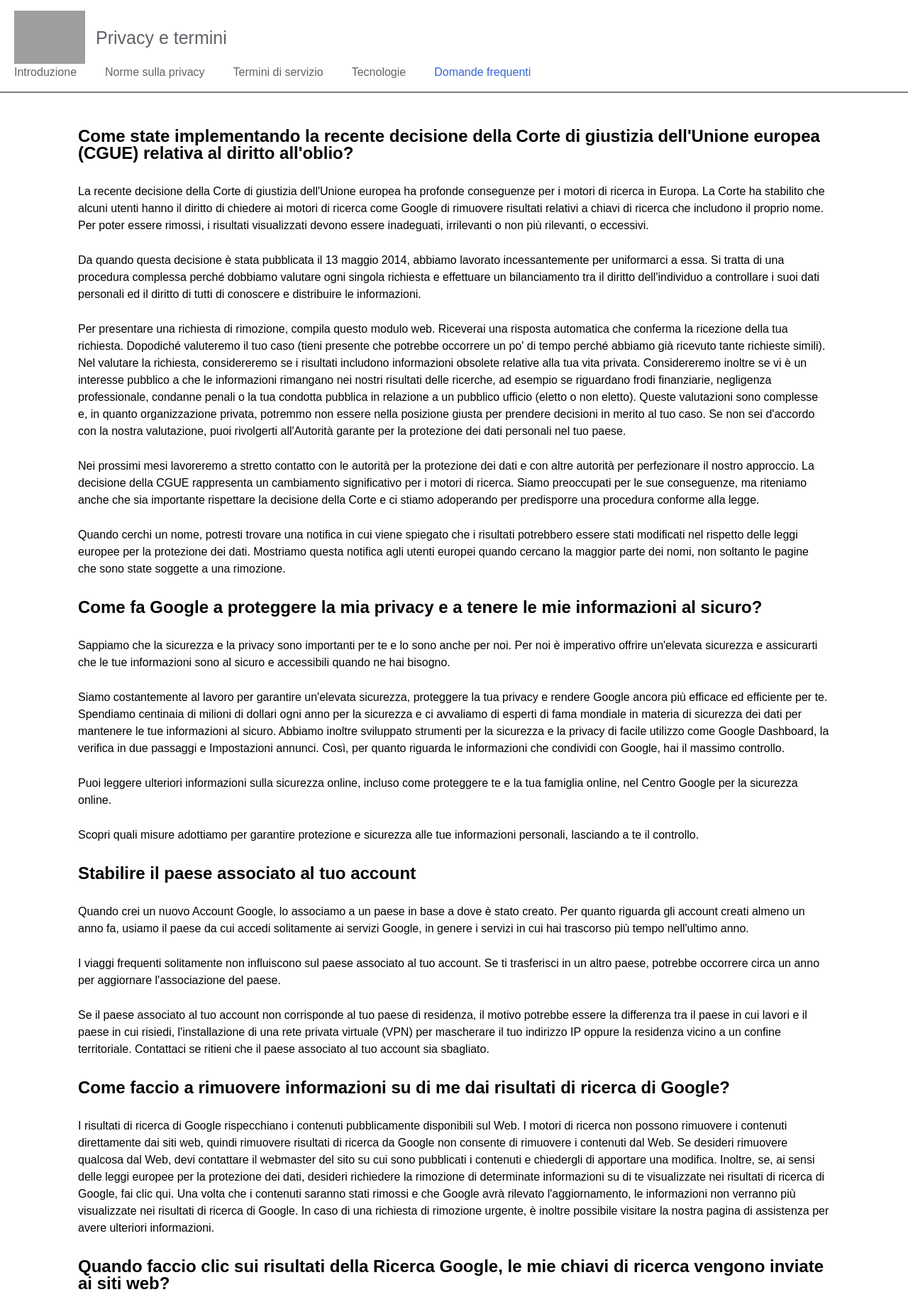
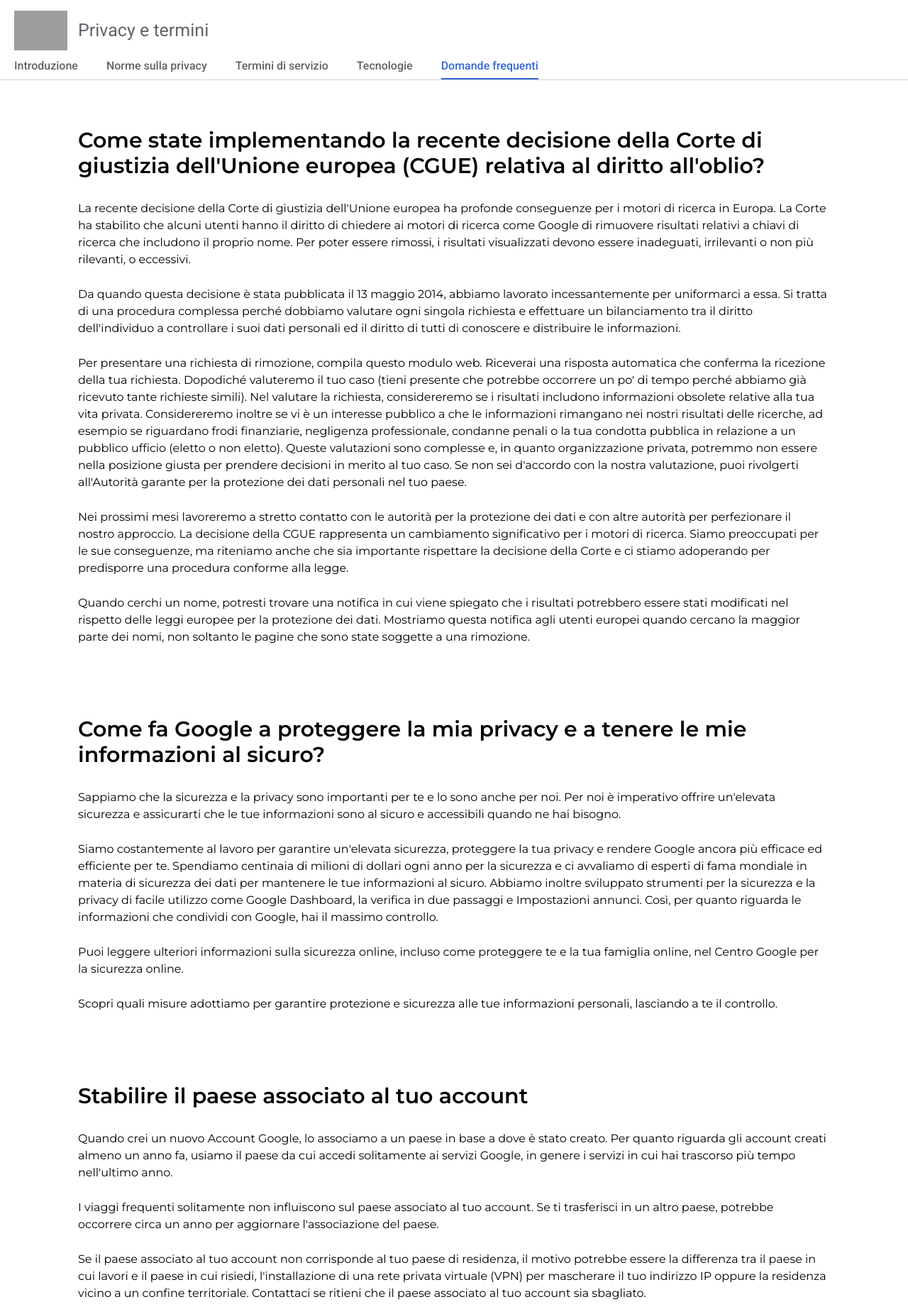
Before and after one commit to Nuccia955/php-google-faq, a PHP site: page / in a window 1280 px wide. Shown: the top 1852 px of the page at 71% size. Run offline with PHP 8.4, Linux system fonts and the light colour scheme; grey boxes are pictures that could not be loaded.

Commit message:
edit style

```diff
--- a/css/style.css
+++ b/css/style.css
@@ -3,7 +3,6 @@
     margin: 0;
     padding: 0;
     box-sizing: border-box;
-    font-family: sans-serif;
 }
 
 body {
@@ -25,8 +24,8 @@ body {
 
 /* HEADER */
 header {
-    padding: 15px 20px;
-    border-bottom: 2px solid gray;
+    padding: 15px 20px 0;
+    border-bottom: 1px solid lightgray;
     position: fixed;
     top: 0;
     left: 0;
@@ -35,8 +34,12 @@ header {
     z-index: 1;
 }
 
+.logo {
+    margin-bottom: 10px;
+}
+
 .logo img {
-    max-width: 100px;
+    max-width: 75px;
     margin-right: 15px;
 }
 
@@ -53,16 +56,22 @@ nav ul li {
 nav ul li a {
     text-decoration: none;
     color: #5f6368;
+    font-weight: 500;
     display: inline-block;
+    padding-bottom: 5px;
+    border-bottom: 2px solid transparent;
 }
 
-nav ul li a.active {
+nav ul li a.active,
+nav ul li a:hover {
     color: #3367d6;
+    border-color: currentColor;
 }
 
 /* MAIN */
 main {
     margin-top: 100px;
+    font-family: 'Montserrat', sans-serif;
 }
 
 main .container {
@@ -71,8 +80,14 @@ main .container {
     padding: 50px 0;
 }
 
+main .answer {
+    margin-bottom: 100px;
+}
+
 main h2 {
     margin: 30px 0;
+    line-height: 1.2em;
+    font-size: 30px;
 }
 
 main p {
--- a/index.php
+++ b/index.php
@@ -72,7 +72,7 @@ $db = [
     <meta name="viewport" content="width=device-width, initial-scale=1.0">
     <link rel="preconnect" href="https://fonts.googleapis.com">
     <link rel="preconnect" href="https://fonts.gstatic.com" crossorigin>
-    <link href="https://fonts.googleapis.com/css2?family=Roboto:wght@300;400;700&display=swap" rel="stylesheet">
+    <link href="https://fonts.googleapis.com/css2?family=Roboto:wght@300;400;500;700&family=Montserrat:wght@400;500;600display=swap" rel="stylesheet">
     <link rel="stylesheet" href="./css/style.css">
     <title>Domande frequenti - Privacy e termini</title>
 </head>
```
